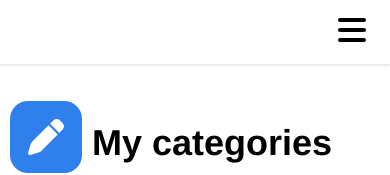
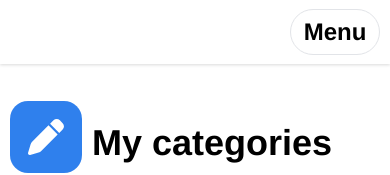
Before and after one commit to project-qwerty/project-qwerty, a Vue app: page /custom-categories in a window 390 px wide. Shown: the top 175 px of the page. Built offline with nearby package versions, Linux system fonts and the light colour scheme.

Commit message:
replace hamburger button with menu button and tweak menu top bar

```diff
--- a/src/components/NavPage.vue
+++ b/src/components/NavPage.vue
@@ -1,9 +1,11 @@
 <template>
   <div>
     <nav class="top-bar">
-      <button @click="handleShowMenu">
-        <font-awesome-icon class="toggle-icon" icon="bars" />
-      </button>
+      <ActionButton
+          class="menu-button"
+          :major="false"
+          text="Menu"
+          @click="handleShowMenu" />
     </nav>
     <nav
         class="side-bar faint-border-right"
@@ -11,9 +13,10 @@
           collapsed: !menuExpanded,
         }">
       <div class="hide-menu-bar faint-border-bottom">
-        <button @click="handleHideMenu">
-          <font-awesome-icon class="toggle-icon" icon="xmark" />
-        </button>
+        <div class="menu-text">Menu</div>
+        <IconButton
+            icon="x"
+            @click="handleHideMenu" />
       </div>
       <router-link
           v-for="button in navLinks"
@@ -37,10 +40,14 @@
 
 <script>
   import RowButton from '@/components/RowButton.vue';
+  import ActionButton from '@/components/ActionButton.vue';
+  import IconButton from '@/components/IconButton.vue';
 
   export default {
     components: {
       RowButton,
+      ActionButton,
+      IconButton,
     },
     data() {
       return {
@@ -88,8 +95,12 @@
     box-shadow: rgba(0, 0, 0, 0.15) 0px 1px 3px;
   }
 
-  .top-bar > button {
-    font-size: 2rem;
+  .top-bar > .menu-button {
+    margin-right: var(--thin-gap);
+    padding: 0.5rem;
+
+    color: black;
+    font-size: 1.5rem;
   }
 
   .side-bar {
@@ -137,17 +148,17 @@
     height: var(--nav-top-bar-height);
 
     display: flex;
-    justify-content: flex-end;
-    align-content: center;
+    justify-content: space-between;
+    align-items: center;
+    padding-left: var(--thin-gap);
+    padding-right: var(--thin-gap);
+
+    font-size: 1.5rem;
   }
 
-  .side-bar > .hide-menu-bar > button {
-    font-size: 2.5rem;
-
-    /* centre the X */
-    display: flex;
-    justify-content: center;
-    align-items: center;
+  .side-bar > .hide-menu-bar > .menu-text {
+    font-weight: bold;
+    margin-left: var(--thin-gap);
   }
 
   .toggle-icon {
--- a/src/main.js
+++ b/src/main.js
@@ -4,9 +4,9 @@ import router from './router'
 import * as Sentry from "@sentry/vue";
 import { library } from '@fortawesome/fontawesome-svg-core'
 import { FontAwesomeIcon } from '@fortawesome/vue-fontawesome'
-import { faGear, faChevronLeft, faEye, faBackspace, faPlay, faHandSparkles, faCircleInfo, faCircleQuestion, faCheck, faRepeat, faFont, faList, faStopwatch, faStar, faBasketShopping, faStethoscope, faCalculator, faFaceGrinWide, faMessage, faClock, faBriefcase, faKeyboard, faPlus, faEllipsisVertical, faTrashCan, faRightFromBracket, faRightToBracket, faX, faICursor, faCircleCheck, faTrophy, faArrowRotateRight, faMinus, faPen, faBars, faHouse, faXmark } from '@fortawesome/free-solid-svg-icons'
+import { faGear, faChevronLeft, faEye, faBackspace, faPlay, faHandSparkles, faCircleInfo, faCircleQuestion, faCheck, faRepeat, faFont, faList, faStopwatch, faStar, faBasketShopping, faStethoscope, faCalculator, faFaceGrinWide, faMessage, faClock, faBriefcase, faKeyboard, faPlus, faEllipsisVertical, faTrashCan, faRightFromBracket, faRightToBracket, faX, faICursor, faCircleCheck, faTrophy, faArrowRotateRight, faMinus, faPen, faHouse, faXmark } from '@fortawesome/free-solid-svg-icons'
 
-library.add(faGear, faChevronLeft, faEye, faBackspace, faPlay, faHandSparkles, faCircleInfo, faCircleQuestion, faCheck, faRepeat, faFont, faList, faStopwatch, faStar, faBasketShopping, faStethoscope, faCalculator, faFaceGrinWide, faMessage, faClock, faBriefcase, faKeyboard, faPlus, faEllipsisVertical, faTrashCan, faRightFromBracket, faRightToBracket, faX, faICursor, faCircleCheck, faTrophy, faArrowRotateRight, faMinus, faPen, faBars, faHouse, faXmark)
+library.add(faGear, faChevronLeft, faEye, faBackspace, faPlay, faHandSparkles, faCircleInfo, faCircleQuestion, faCheck, faRepeat, faFont, faList, faStopwatch, faStar, faBasketShopping, faStethoscope, faCalculator, faFaceGrinWide, faMessage, faClock, faBriefcase, faKeyboard, faPlus, faEllipsisVertical, faTrashCan, faRightFromBracket, faRightToBracket, faX, faICursor, faCircleCheck, faTrophy, faArrowRotateRight, faMinus, faPen, faHouse, faXmark)
 
 Vue.component('font-awesome-icon', FontAwesomeIcon)
 
```
